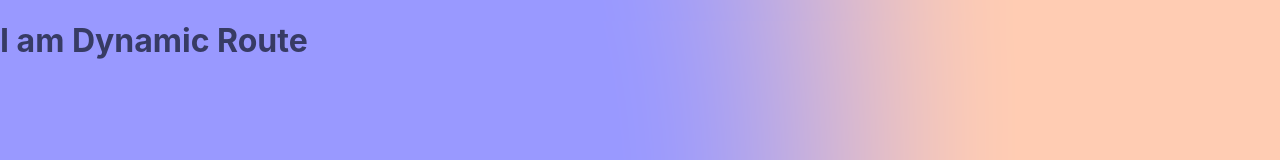
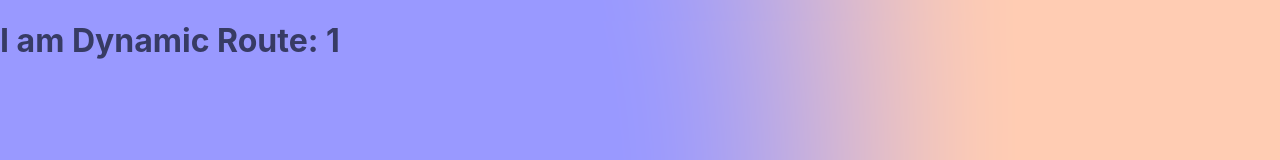
Before and after one commit to MartinaT85/learn-next, a Next.js app: page /1 in a window 1280 px wide. Shown: the top 160 px of the page. Built offline with nearby package versions, Linux system fonts and the light colour scheme.

Commit message:
hero-img

```diff
--- a/pages/[id].js
+++ b/pages/[id].js
@@ -1,5 +1,17 @@
+import { useRouter } from "next/router";
+import Head from "next/head";
+
 const Dynamic = () => {
-  return <h1>I am Dynamic Route</h1>;
+  const router = useRouter();
+
+  return (
+    <>
+      <Head>
+        <title>{router.query.id}</title>
+      </Head>
+      <h1>I am Dynamic Route: {router.query.id}</h1>
+    </>
+  );
 };
 
 export default Dynamic;
--- a/pages/index.js
+++ b/pages/index.js
@@ -21,6 +21,7 @@ export default function Home() {
           buttonText="View stores nearby"
           handleOnClick={handleOnBannerClick}
         />
+        <Image src="/static/hero-image.png" alt="" width={700} height={400} />
       </main>
     </div>
   );
```
Also changed, not shown: public/static/hero-image.png (added).
